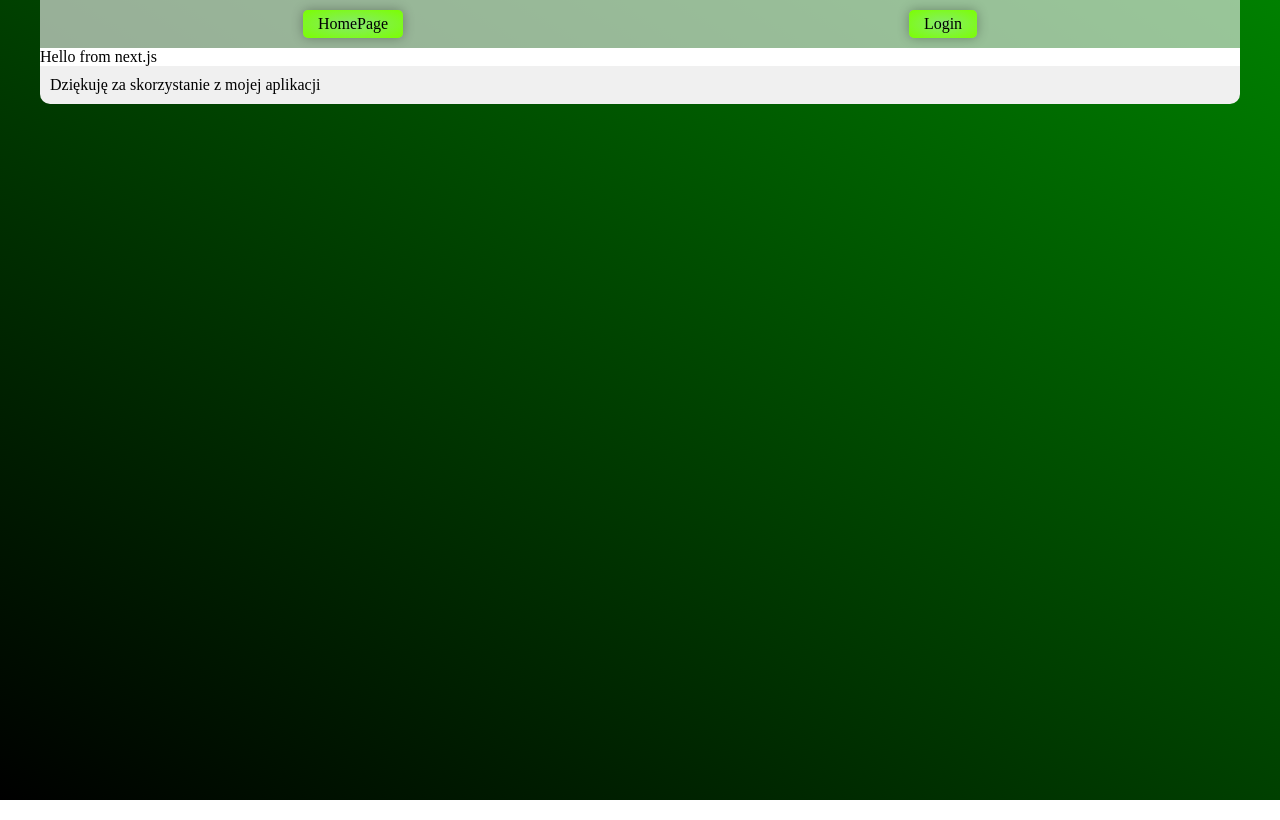
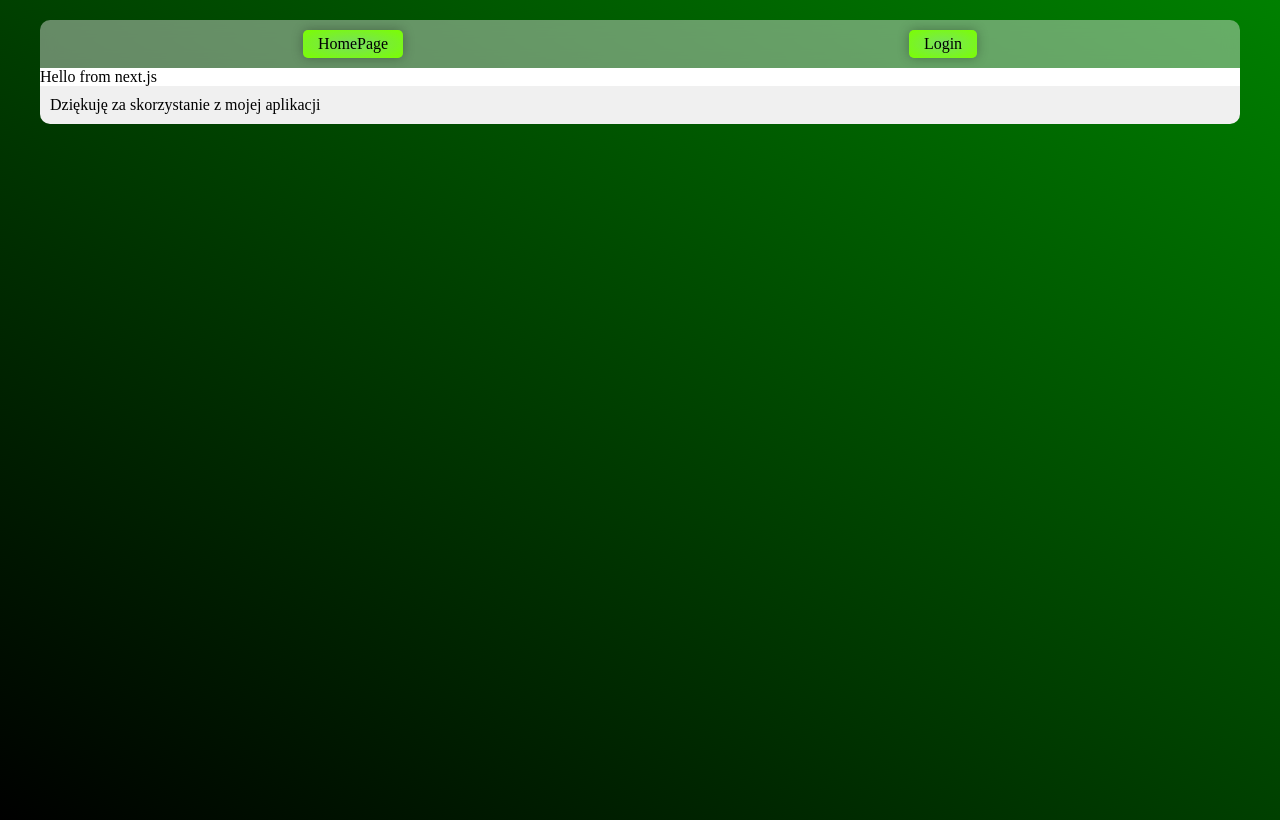
Before and after one commit to kbloski/userManagment, a Next.js app: page / in a window 1280 px wide. Built offline with nearby package versions, Linux system fonts and the light colour scheme.

Commit message:
add UserInfo

```diff
--- a/src/app/api/user/userList.ts
+++ b/src/app/api/user/userList.ts
@@ -14,13 +14,13 @@ export const userList = [
         password: 'manager'
     },
     {
-        id: 2,
+        id: 3,
         role: UserRoles.SUPPORT,
-        username: 'client',
-        password: 'client'
+        username: 'support',
+        password: 'support'
     },
     {
-        id: 2,
+        id: 4,
         role: UserRoles.USER,
         username: 'client',
         password: 'client'
--- a/src/app/dashboard/dashboard.module.css
+++ b/src/app/dashboard/dashboard.module.css
@@ -2,4 +2,6 @@
     width: 100%;
     background-color: var(--background);
     color: black;
+    margin: 0;
+    padding: 10px;
 }
--- a/src/app/dashboard/page.tsx
+++ b/src/app/dashboard/page.tsx
@@ -1,10 +1,11 @@
+'use client'
+import { UserInfo } from '@/common/components/UserInfo/UserInfo';
 import style from './dashboard.module.css';
 
 export default function DashboardPage(){
-
     return (
         <div className={style.container}>
-            Zawartośc dashboard
+            <UserInfo />
         </div>
     )
 }
--- a/src/common/components/Header/header.module.css
+++ b/src/common/components/Header/header.module.css
@@ -1,6 +1,27 @@
 .header {
+    background-color: #f0f0f06c;
+    border-radius: 10px 10px 0 0;
+    backdrop-filter: blur(8px);
     width: 100%;
-    margin: 0;
+    margin: 20px 0 0 0;
     padding: 0;
-    background-color: #f0f0f0a2;
+    position: relative;
+    overflow: hidden;
 }
+
+.header::after {
+    background: rgba(255, 255, 255, 0.356);
+    content: '';
+    position: absolute;
+    top:0;
+    left: -100px;
+    height: 100%;
+    width: 20px;
+    transform: skewX(-30deg);
+    transition: left 0.8s linear;
+    z-index: -1;
+}
+
+.header:hover::after {
+    left: 110%;
+}
--- a/src/common/utils/accessbility/permission-config.ts
+++ b/src/common/utils/accessbility/permission-config.ts
@@ -48,10 +48,10 @@ function addRoleParrents(
     target.allowsResources = Array.from( new Set(target.allowsResources.concat(source.allowsResources)) );
 }
 
+addRoleParrents( UserRoles.USER, UserRoles.GUEST);
+addRoleParrents( UserRoles.SUPPORT, UserRoles.USER);
+addRoleParrents( UserRoles.MANAGER, UserRoles.SUPPORT);
 addRoleParrents( UserRoles.ADMIN, UserRoles.MANAGER);
-addRoleParrents( UserRoles.MANAGER, UserRoles.SUPPORT);
-addRoleParrents( UserRoles.SUPPORT, UserRoles.USER);
-addRoleParrents( UserRoles.USER, UserRoles.GUEST);
 
 export {
     accessPermission
```
Also changed, not shown: src/common/components/UserInfo/UserInfo.tsx (added, +18 -0 lines), src/common/components/UserInfo/userInfo.module.css (added, +9 -0 lines).
